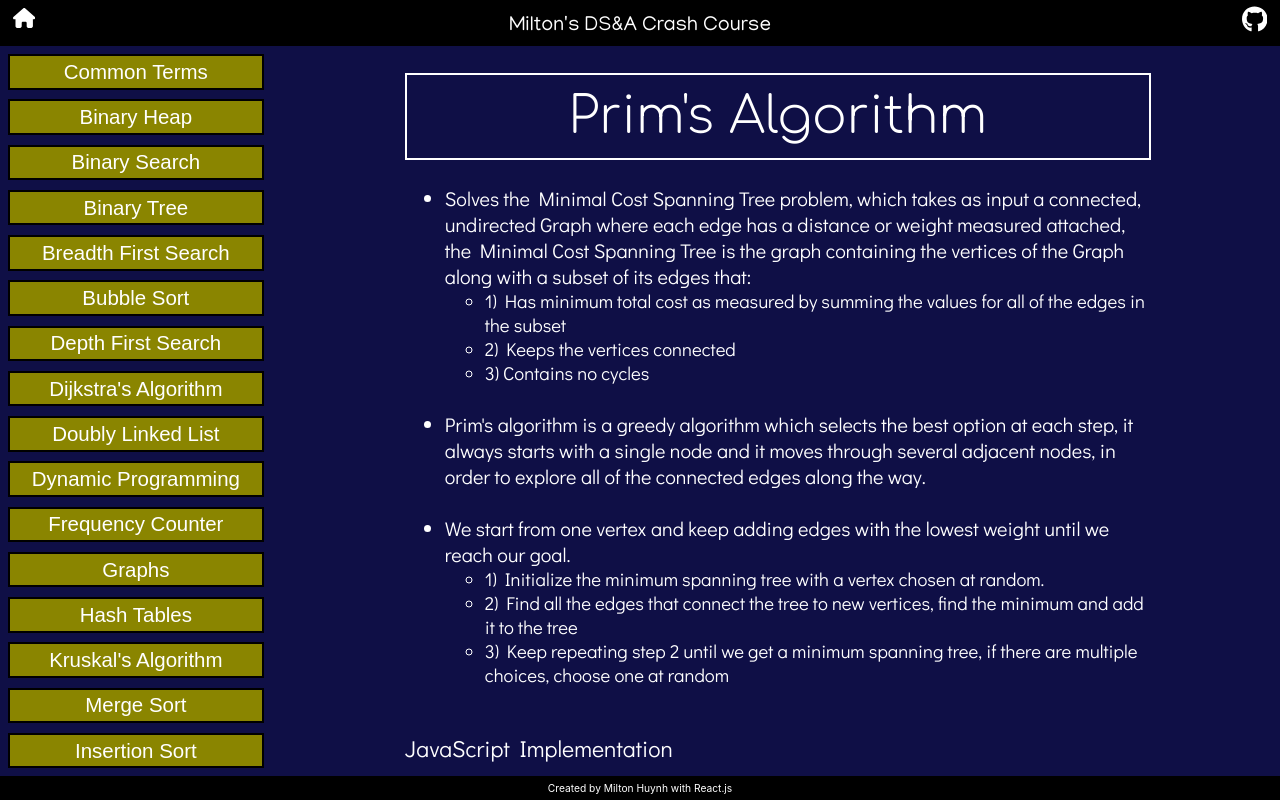
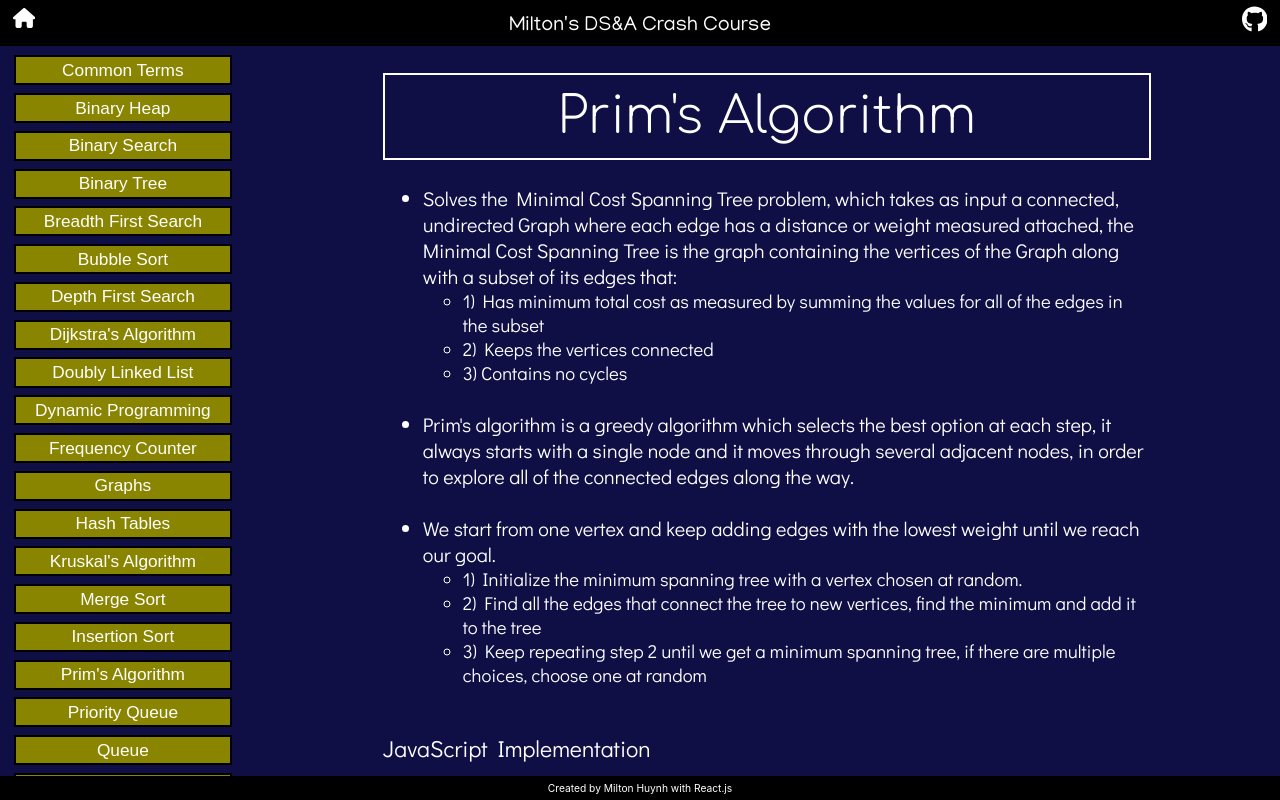
Before and after one commit to miltonhuynh/DSA-guide, a React (Create React App) app in the folder app/: page /DSA-guide/Prim in a window 1280 px wide. Built offline with nearby package versions, Linux system fonts and the light colour scheme; a web font is replaced by a local one.

Commit message:
reduced size of nav links

```diff
--- a/app/src/App.css
+++ b/app/src/App.css
@@ -87,20 +87,20 @@ body,html {
 }
 
 #Navigator {
-  width: 22vw;
+  width: 19vw;
   overflow-y: scroll;
 }
 
 .Concept_Links {
   border: 0.2vw solid black;
-  margin: 0.5vw 1vw 0.75vw 0.5vw;
+  margin: 0.6vw 1vw 0.6vw 1vw;
+  padding: 0.2vw;
   cursor: pointer;
   transition: 0.35s;
   text-align: center;
   background: rgb(138, 133, 0);
   color: white;
-  font-size: 1.6vw;
-  padding: 0.3vw;
+  font-size: 1.35vw;
   font-family: 'Mandali', sans-serif;
 }
 
@@ -186,7 +186,7 @@ body,html {
 
 /* width */
 ::-webkit-scrollbar {
-  width: 1vw;
+  width: 0.75vw;
 }
 
 /* Track */
```
